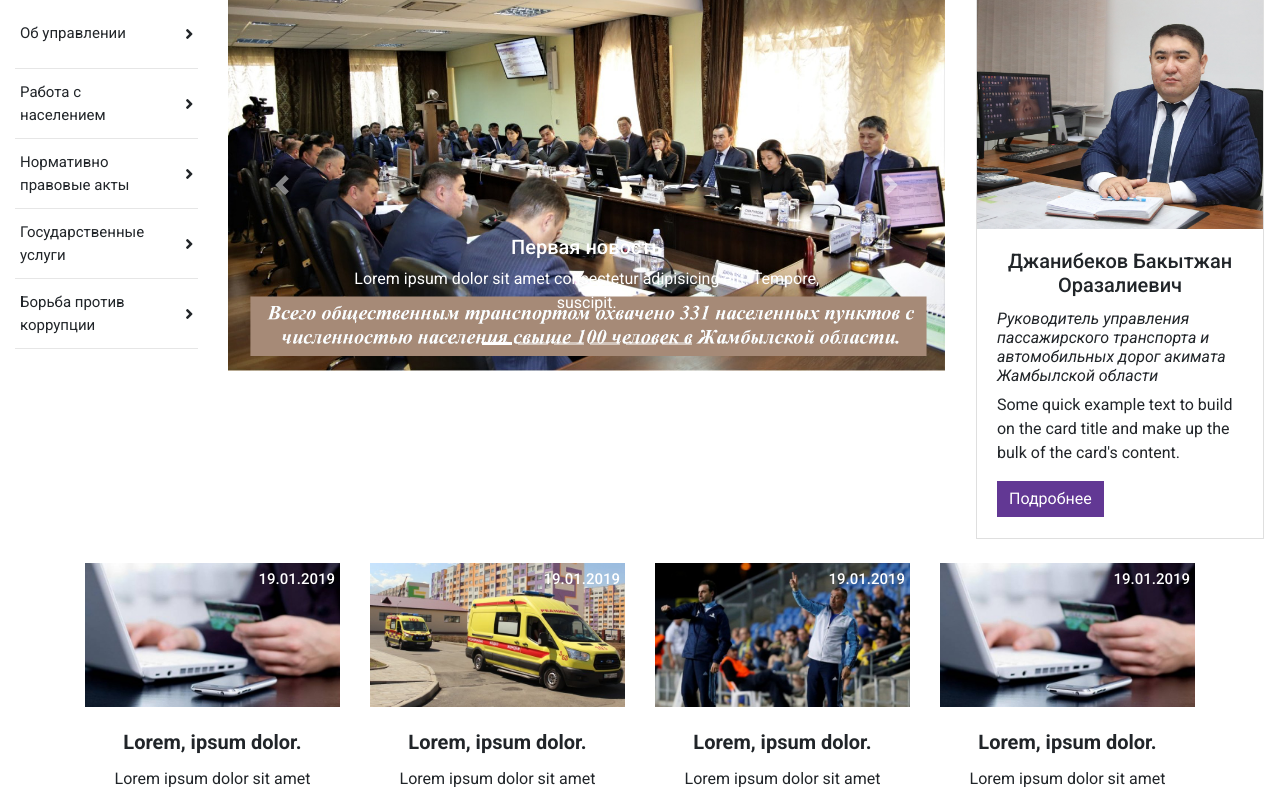
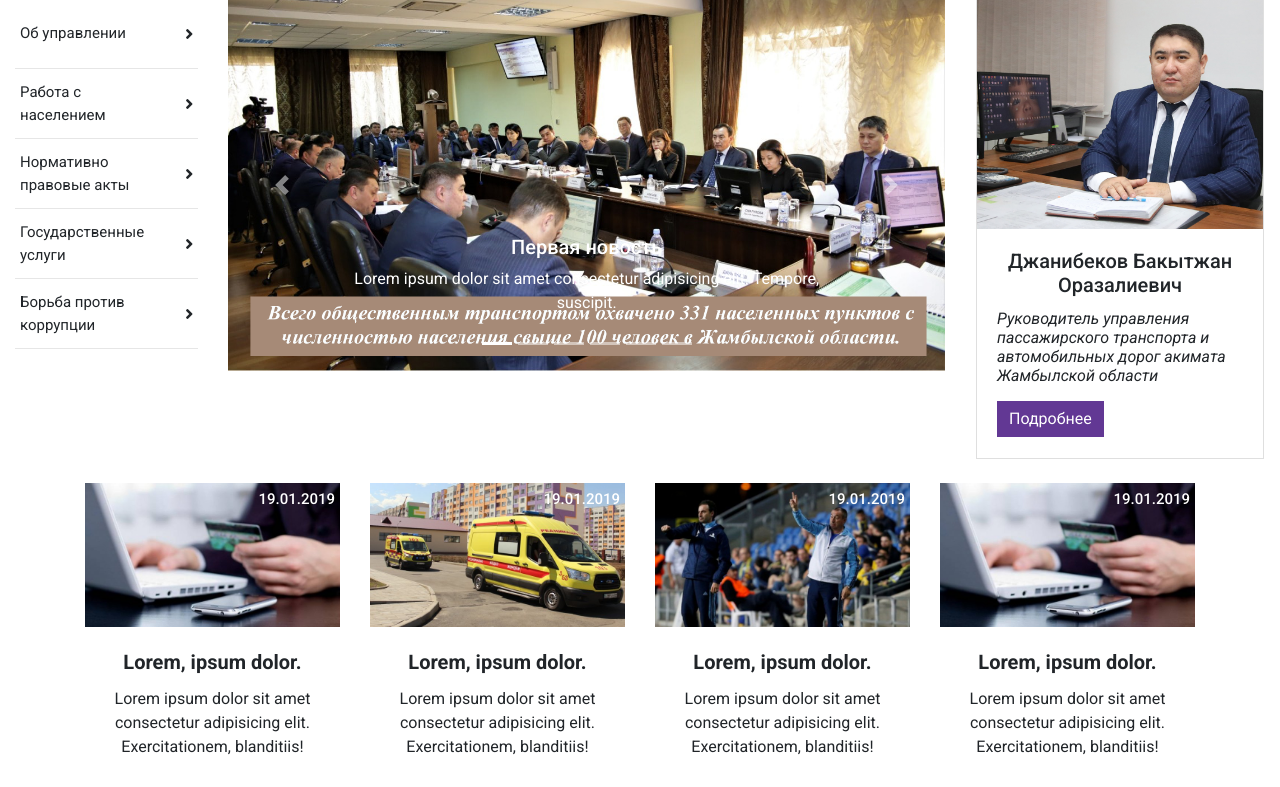
Before and after one commit to Donchidzee/uptad-jambyl, a PHP site: page / in a window 1280 px wide. Shown: the part 385-1172 px from the top of the page. Run offline with PHP 8.4, Linux system fonts and the light colour scheme; some libraries are stand-ins or nearby versions.

Commit message:
Change person-info card

```diff
--- a/assets/scss/components/person-info.scss
+++ b/assets/scss/components/person-info.scss
@@ -1,6 +1,6 @@
 .person-info {
     $button-transition: 1s;
-    height: 540px;
+    height: 460px;
     display: flex;
     justify-content: center;
 
--- a/view/layouts/templ_kz.php
+++ b/view/layouts/templ_kz.php
@@ -176,8 +176,7 @@
                     <div class="card-body">
                         <h5 class="card-title text-center">Джанибеков Бакытжан Оразалиевич</h5>
                         <h6 class="person-info__text-muted">Руководитель управления пассажирского транспорта и автомобильных дорог акимата Жамбылской области</h6>
-                        <p class="card-text">Some quick example text to build on the card title and make up the bulk of the card's content.</p>
-                        <a href="#" class="btn btn-primary person-info__button">Подробнее</a>
+                        <a href="#" class="btn btn-primary person-info__button mt-2">Подробнее</a>
                     </div>
                 </div>
             </div>
--- a/view/layouts/templ_ru.php
+++ b/view/layouts/templ_ru.php
@@ -176,8 +176,7 @@
                     <div class="card-body">
                         <h5 class="card-title text-center">Джанибеков Бакытжан Оразалиевич</h5>
                         <h6 class="person-info__text-muted">Руководитель управления пассажирского транспорта и автомобильных дорог акимата Жамбылской области</h6>
-                        <p class="card-text">Some quick example text to build on the card title and make up the bulk of the card's content.</p>
-                        <a href="#" class="btn btn-primary person-info__button">Подробнее</a>
+                        <a href="#" class="btn btn-primary person-info__button mt-2">Подробнее</a>
                     </div>
                 </div>
             </div>
```
Also changed, not shown: out/main.min.css.
